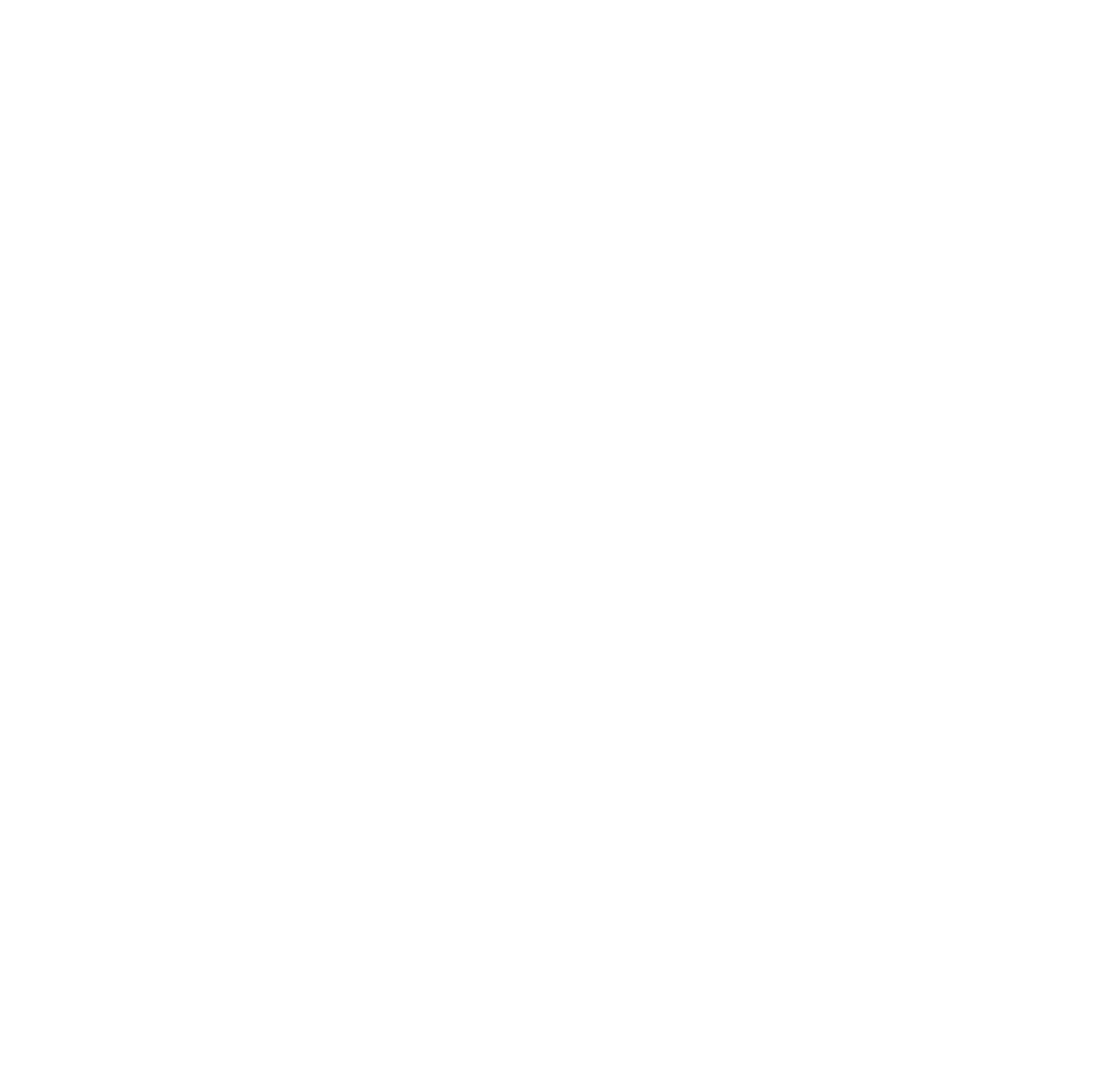
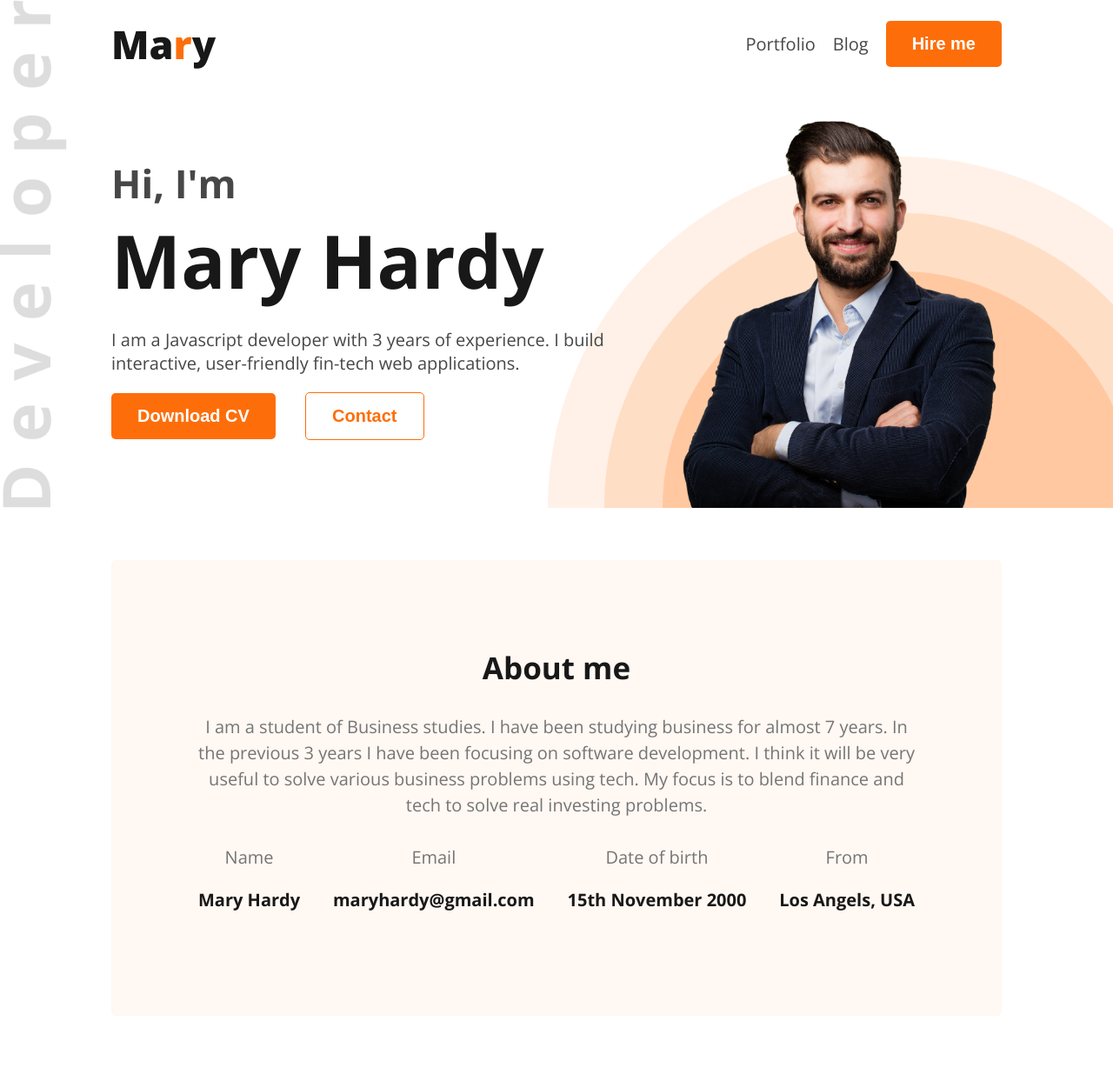
Before and after one commit to Md-Akram/developer-portfolio, a plain HTML site: page index.html in a window 1280 px wide. Shown: the whole page at 87% size. Before the commit the page ends 800 px from the top, so only its background shows below. Drawn offline with nearby package versions, Linux system fonts and the light colour scheme.

Commit message:
added header and about me section

```diff
--- a/index.html
+++ b/index.html
@@ -9,6 +9,62 @@
 </head>
 
 <body>
+    <header>
+        <nav class="container">
+            <h2>Ma<span class="orange">r</span>y</h2>
+            <ul>
+                <li>Portfolio</li>
+                <li>Blog</li>
+                <li><button class="btn">Hire me</button></li>
+            </ul>
+        </nav>
+        <div class="container hero-container">
+            <div class="left">
+                <h2>Hi, I'm</h2>
+                <h1> Mary Hardy</h1>
+                <p>I am a Javascript developer with 3 years of experience. I build interactive, user-friendly fin-tech
+                    web applications.</p>
+
+                <button class="btn">Download CV</button>
+                <button class="btn white-btn">Contact</button>
+
+            </div>
+            <div class="right">
+                <img class="profile-image" src="./images/hardy.png" alt="hardy">
+            </div>
+        </div>
+    </header>
+
+    <main>
+        <div class="container">
+            <section class="about-me">
+                <h4 class="section-header">About me</h4>
+                <p class="section-info">I am a student of Business studies. I have been studying business for almost 7
+                    years. In the previous
+                    3 years I have been focusing on software development. I think it will be very useful to solve
+                    various business problems using tech. My focus is to blend finance and tech to solve real investing
+                    problems. </p>
+                <div class="about-me-info-container">
+                    <div class="about-me-info">
+                        <p>Name</p>
+                        <h5>Mary Hardy</h5>
+                    </div>
+                    <div class="about-me-info">
+                        <p>Email</p>
+                        <h5>maryhardy@gmail.com</h5>
+                    </div>
+                    <div class="about-me-info">
+                        <p>Date of birth</p>
+                        <h5>15th November 2000</h5>
+                    </div>
+                    <div class="about-me-info">
+                        <p>From</p>
+                        <h5>Los Angels, USA</h5>
+                    </div>
+                </div>
+            </section>
+        </div>
+    </main>
 
 </body>
 
--- a/style.css
+++ b/style.css
@@ -1,6 +1,180 @@
+@import url('https://fonts.googleapis.com/css2?family=Nunito+Sans:wght@300;600;800&family=Open+Sans:wght@400;700;800&display=swap');
+
+/* common styles */
 * {
     margin: 0;
     padding: 0;
     box-sizing: border-box;
+}
+
+body {
+    font-family: 'Open Sans', sans-serif;
+}
+
+.container {
+    width: 80%;
+    margin: 0 auto;
+    padding: 20px 0;
+}
+
+.btn {
+    color: #FFF;
+    font-size: 20px;
+    font-style: normal;
+    font-weight: 700;
+    background-color: #FD6E0A;
+    border: none;
+    border-radius: 5px;
+    padding: 15px 30px;
+}
+
+.btn:hover {
+    cursor: pointer;
+    color: black
+}
+
+.orange {
+    color: #FD6E0A
+}
+
+/* header styles */
+
+header {
+    background-image: url('./images/header_bg.png'), url('./images/developer.png');
+    background-repeat: no-repeat;
+    background-position: bottom right, bottom left;
+    background-size: 650px, contain;
+}
+
+/* nav styles */
+
+nav {
+    display: flex;
+    justify-content: space-between;
+    align-items: center;
 
 }
+
+nav>h2 {
+    color: #181818;
+    font-size: 45px;
+    font-style: normal;
+    font-weight: 800;
+}
+
+nav>ul {
+    display: flex;
+    justify-content: space-between;
+    align-items: center;
+
+}
+
+nav>ul>li {
+    list-style: none;
+    margin-left: 20px;
+    color: #474747;
+    font-size: 20px;
+    font-style: normal;
+    font-weight: 400;
+}
+
+nav>ul>li:hover {
+    cursor: pointer;
+    color: black
+}
+
+/* hero styles */
+
+.hero-container {
+    display: flex;
+    justify-content: space-between;
+    align-items: center;
+}
+
+.hero-container>.left>h2 {
+    color: #474747;
+    font-size: 45px;
+    font-style: normal;
+    font-weight: 600;
+
+}
+
+.hero-container>.left>h1 {
+    color: #181818;
+    font-size: 85px;
+    font-style: normal;
+    font-weight: 700;
+}
+
+.hero-container>.left>p {
+    color: #474747;
+    font-size: 20px;
+    font-style: normal;
+    font-weight: 400;
+    margin: 20px 0;
+}
+
+.white-btn {
+    background-color: #FFF;
+    color: #FD6E0A;
+    border: 1px solid #FD6E0A;
+    margin-left: 30px;
+}
+
+.profile-image {
+    width: 400px;
+    margin-bottom: -25px;
+}
+
+/* about styles */
+
+.about-me {
+    background-color: #FFF8F3;
+    margin: 40px 0;
+    padding: 100px;
+    border-radius: 5px;
+
+}
+
+.section-header {
+    color: #181818;
+    text-align: center;
+    font-size: 35px;
+    font-style: normal;
+    font-weight: 700;
+}
+
+.section-info {
+    color: #757575;
+    text-align: center;
+    font-size: 20px;
+    font-style: normal;
+    font-weight: 400;
+    line-height: 30px;
+    margin: 30px 0;
+}
+
+.about-me-info-container {
+    display: flex;
+    justify-content: space-between;
+    align-items: center;
+}
+
+.about-me-info p {
+    color: #757575;
+    text-align: center;
+    font-size: 20px;
+    font-style: normal;
+    font-weight: 400;
+    line-height: 30px;
+}
+
+.about-me-info h5 {
+    color: #181818;
+    text-align: center;
+    font-size: 20px;
+    font-style: normal;
+    font-weight: 700;
+    margin: 20px 0;
+
+}
```
